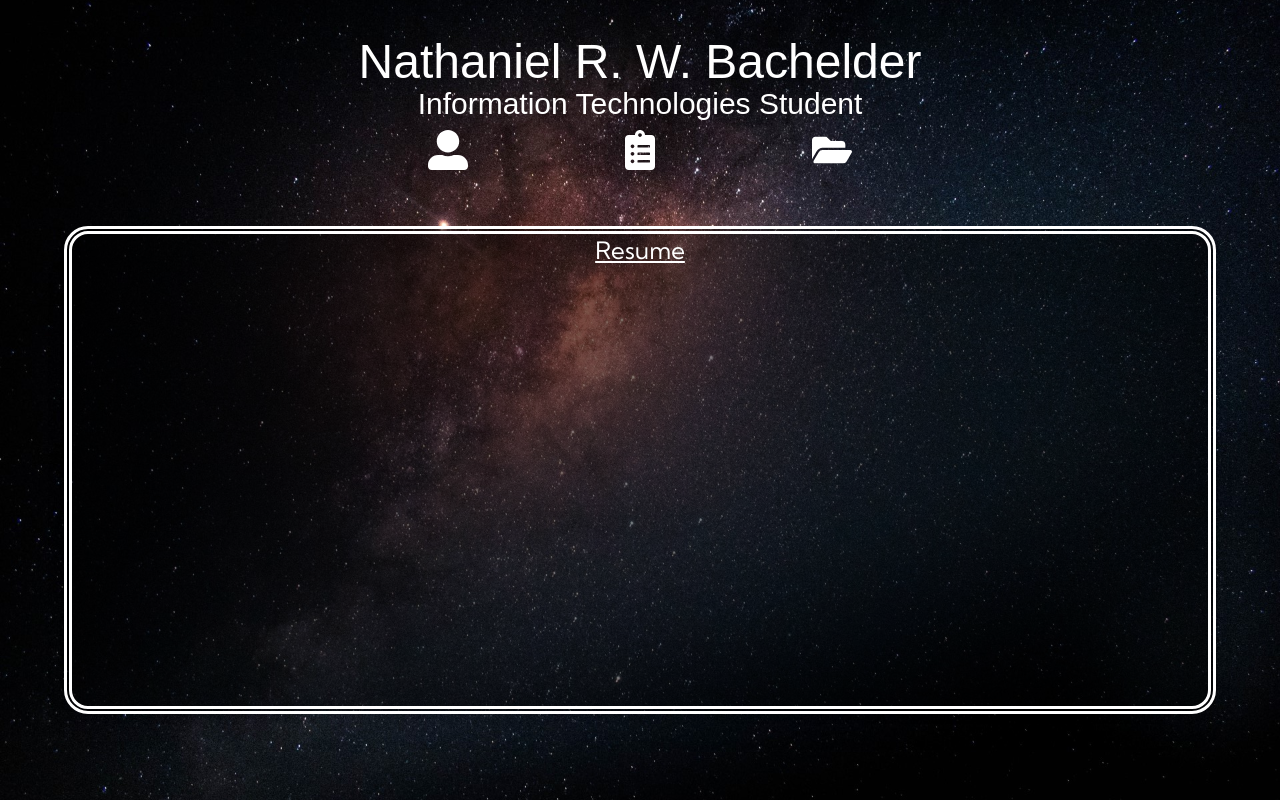
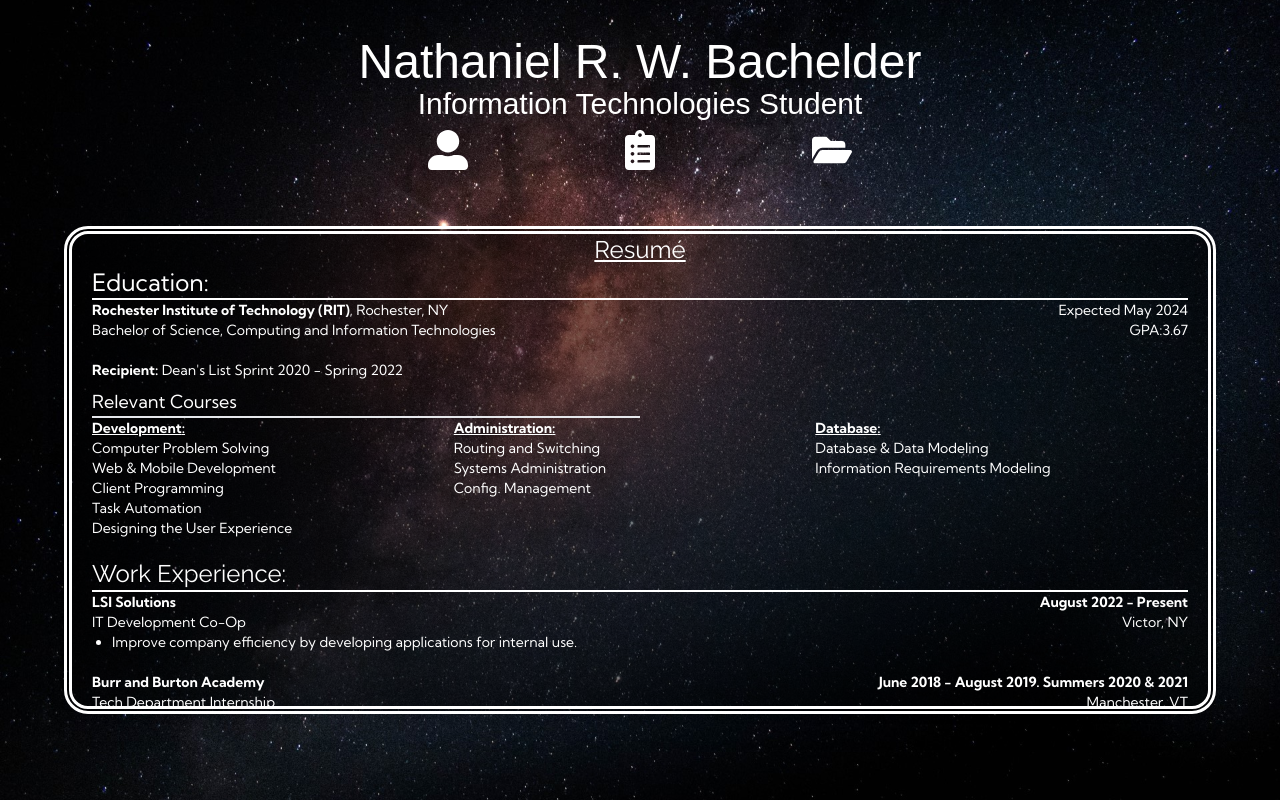
Before and after one commit to CodeNate02/react_portfolio, a React (Vite) app: page /resume in a window 1280 px wide. Built offline with nearby package versions, Linux system fonts and the light colour scheme; a web font is replaced by a local one.

Commit message:
Resume section: Exucation, Work Experience

```diff
--- a/src/App.tsx
+++ b/src/App.tsx
@@ -1,5 +1,5 @@
-import { useRef, useState } from "react";
-import { useNavigate } from "react-router";
+import { useRef, useState, useEffect } from "react";
+import { useNavigate, useLocation } from "react-router";
 import { BrowserRouter, Route, Routes } from "react-router-dom";
 
 import { FaUserAlt, FaClipboardList, FaFolderOpen } from "react-icons/fa";
@@ -35,11 +35,20 @@ export default App;
 
 const Wrapped = () => {
   const Navigate = useNavigate();
-  //const [slide, setSlide] = useState(0);
   var navigating = false;
   const [slide, setSlide] = useState(0);
   const CONTENT_REF = useRef<HTMLDivElement>(null);
+  const Page = useLocation().pathname;
+  useEffect(()=>{
+    switch(Page){
+      case '/resume': setSlide(1); break;
+      case '/portfolio': setSlide(2); break;
+    }
+  },[])
+
+  //Sliding page css animations
   const PageSlide = (newPage: string, num: number) => {
+
     //Typescript account for CONTENT_REF being null
     let direction;
     if (num > slide) direction = 1;
@@ -67,10 +76,11 @@ const Wrapped = () => {
       direction
     );
   };
+
   return (
     <div
       id="App"
-      className="flex flex-col h-screen w-screen bg-space-portrait sm:bg-space-landscape bg-bottom bg-no-repeat bg-cover lg:bg-center p-[3%] text-white [color-scheme:dark]"
+      className="flex flex-col h-screen w-screen bg-space-portrait sm:bg-space-landscape bg-bottom bg-no-repeat bg-cover lg:bg-center p-[3%] text-white [color-scheme:dark] print:bg-none sm:print:bg-none print:text-black/100"
     >
       <div id="title" className="text-center font-tmrw">
         <h1 className="text-xl sm:text-3xl md:text-5xl">
@@ -83,7 +93,7 @@ const Wrapped = () => {
       </div>
       <nav
         id="navIcons"
-        className="flex justify-around w-full max-w-xl mx-auto my-2"
+        className="flex justify-around w-full max-w-xl mx-auto my-2 print:hidden"
       >
         {NAV_LINKS.map((item, index) => (
           <a
@@ -92,7 +102,7 @@ const Wrapped = () => {
             onClick={() => PageSlide(item.navigate, index)}
           >
             <item.icon className="w-8 h-8 sm:h-10 sm:w-10 " />
-            <p className="font-kumbh whitespace-nowrap transition-opacity duration-700 opacity-0 group-hover:opacity-100  text-white bg-blue-e/40 px-2 rounded-full text-center w-fit absolute left-[50%] translate-x-[-50%] top-full mt-1">
+            <p className="font-kumbh whitespace-nowrap transition-opacity duration-700 opacity-0 group-hover:opacity-100 bg-blue-e/40 px-2 rounded-full text-center w-fit absolute left-[50%] translate-x-[-50%] top-full mt-1 text-white">
               {item.label}
             </p>
           </a>
@@ -100,11 +110,11 @@ const Wrapped = () => {
       </nav>
       <div
         id="content-outer"
-        className="m-12 border-8 border-white border-double shadow-xl rounded-3xl bg-black/50 grow w-full max-w-[12in] mx-auto overflow-hidden relative"
+        className="m-12 border-8 border-white border-double shadow-xl rounded-3xl bg-black/50 grow w-full max-w-[12in] mx-auto overflow-hidden print:overflow-visible relative print:border-0 print:my-0 print:shadow-none print:bg-white print:w-full"
       >
         <div
           id="content-inner"
-          className="relative left-0 flex flex-col w-full h-full overflow-y-auto duration-1000 transition-[left]"
+          className="relative left-0 flex flex-col w-full h-full overflow-y-auto"
           ref={CONTENT_REF}
         >
           <Routes>
--- a/src/pages/resume/index.tsx
+++ b/src/pages/resume/index.tsx
@@ -1,11 +1,143 @@
+
+
 const Resume = () => {
   return (
     <>
-      <h3 className="text-2xl text-center underline align-baseline font-kumbh">
-        {" "}
-        Resume{" "}
-      </h3>
+      <div className="px-5 text-sm font-kumbh grow">
+        <h3 className="text-2xl text-center underline align-baseline font-kumbhn print:hidden font-raleway">
+          Resumé
+        </h3>
+        <ul className="hidden mx-auto text-center border-t border-black w-fit print:block">
+          <li className="px-12"> nrwilliams8@gmail.com</li>
+          <li className="px-12"> 802-768-1218 </li>
+        </ul>
+        <section id="education">
+          <h4 className="w-auto text-2xl border-b-2 border-white print:border-black">
+            Education:
+          </h4>
+          <p>
+            <span className="float-right ml-10 text-right">
+              Expected May 2024 <br /> GPA:3.67
+            </span>
+            <b>Rochester Institute of Technology (RIT)</b>
+            , Rochester, NY <br />
+            Bachelor of Science, Computing and Information Technologies
+          </p>
+          <br />
+          <p>
+            <b>Recipient:</b>
+            {` Dean's List Sprint 2020 - Spring 2022`}
+          </p>
+          <h5 className="border-b-2 mt-2 w-fit min-w-[50%] text-lg print:text-base  print:border-black">
+            Relevant Courses
+          </h5>
+          <ul className="flex flex-wrap print:text-xs sm:text-sm">
+            {RELEVANT_COURSES.map((item, index) => (
+              <section key={index} className="min-w-[33%] grow">
+                <h5 className="font-bold underline">{item.category}:</h5>
+                {item.courses.map((item, index) => (
+                  <li key={index}> {item}</li>
+                ))}
+              </section>
+            ))}
+          </ul>
+        </section>
+        <br />
+        <section>
+          <h3 className="w-auto text-2xl border-b-2 border-white font-raleway print:border-black">
+            Work Experience:
+          </h3>
+          {WORK_EXPERIENCE.map((item: any, index: number) => (
+            <WorkExp key={index} info={item} />
+          ))}
+        </section>
+        <br />
+        <section>
+          <h4 className="w-auto text-2xl border-b-2 border-white print:border-black">
+            Skills:
+          </h4>
+        </section>
+      </div>
+      <a className="sticky py-2 text-lg text-center underline text-blue-c hover:cursor-pointer hover:text-blue-b b-0 text-hidden bg-black/20">
+        {/** NATE,
+         * REMEMBER TO
+         * ADD A LINK
+         * TO AN UP-TO-DATE
+         * RESUME PDF*/}
+        For Full PDF Resumé, Please Click Here
+      </a>
     </>
   );
 };
 export default Resume;
+
+const WorkExp = ({ info }: any) => {
+  return (
+    <>
+    <div>
+      <b className="float-right"> {info.dates} </b>
+      <h5 className="font-bold"> {info.company} </h5>
+      <p className="float-right"> {info.location} </p>
+      <p> {info.title} </p>
+      <ul className="ml-5 list-disc">
+        {(info?.duties || []).map((item: string, index: number) => (
+          <li key={index}> {item} </li>
+        ))}
+      </ul>
+    </div>
+    <br/>
+    </>
+
+  );
+};
+
+const RELEVANT_COURSES = [
+    {
+      category: "Development",
+      courses: [
+        "Computer Problem Solving",
+        "Web & Mobile Development",
+        "Client Programming",
+        "Task Automation",
+        "Designing the User Experience ",
+      ],
+    },
+    {
+      category: "Administration",
+      courses: [
+        "Routing and Switching",
+        "Systems Administration",
+        "Config. Management",
+      ],
+    },
+    {
+      category: "Database",
+      courses: ["Database & Data Modeling", "Information Requirements Modeling"],
+    },
+  ];
+  const WORK_EXPERIENCE = [
+    {
+      company: "LSI Solutions",
+      dates: "August 2022 - Present",
+      location: "Victor, NY",
+      title: "IT Development Co-Op",
+      duties: [
+        "Improve company efficiency by developing applications for internal use.",
+      ],
+    },
+    {
+      company: "Burr and Burton Academy",
+      dates: "June 2018 - August 2019. Summers 2020 & 2021",
+      location: "Manchester, VT",
+      title: "Tech Department Internship",
+      duties: [
+        "Lessened load of senior IT department members by triaging incoming IT-related issues, questions, and requests.",
+        "Ensured prompt and reliable response to support requests through the use of Zendesk ticketing system.",
+        "Improved school live-stream events through the use of new hardware and software solutions.",
+        "Facilitated preparation, distribution, and collection of iPads and accessories used by the majority of the student body as a part of 1:1 iPad program.",
+      ],
+    },
+  ];
+  const SKILLS = [
+    'React'
+  ]
```
